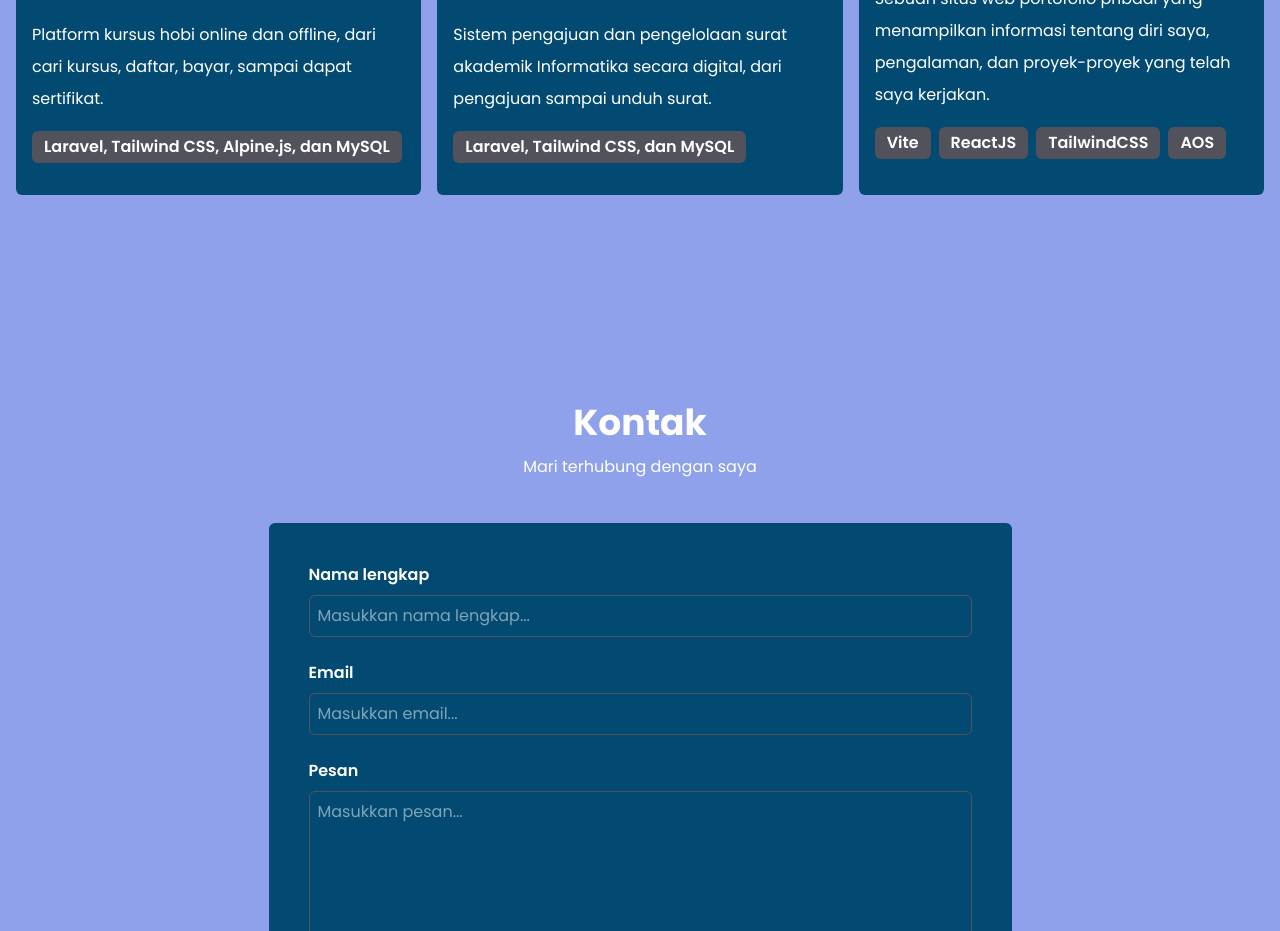
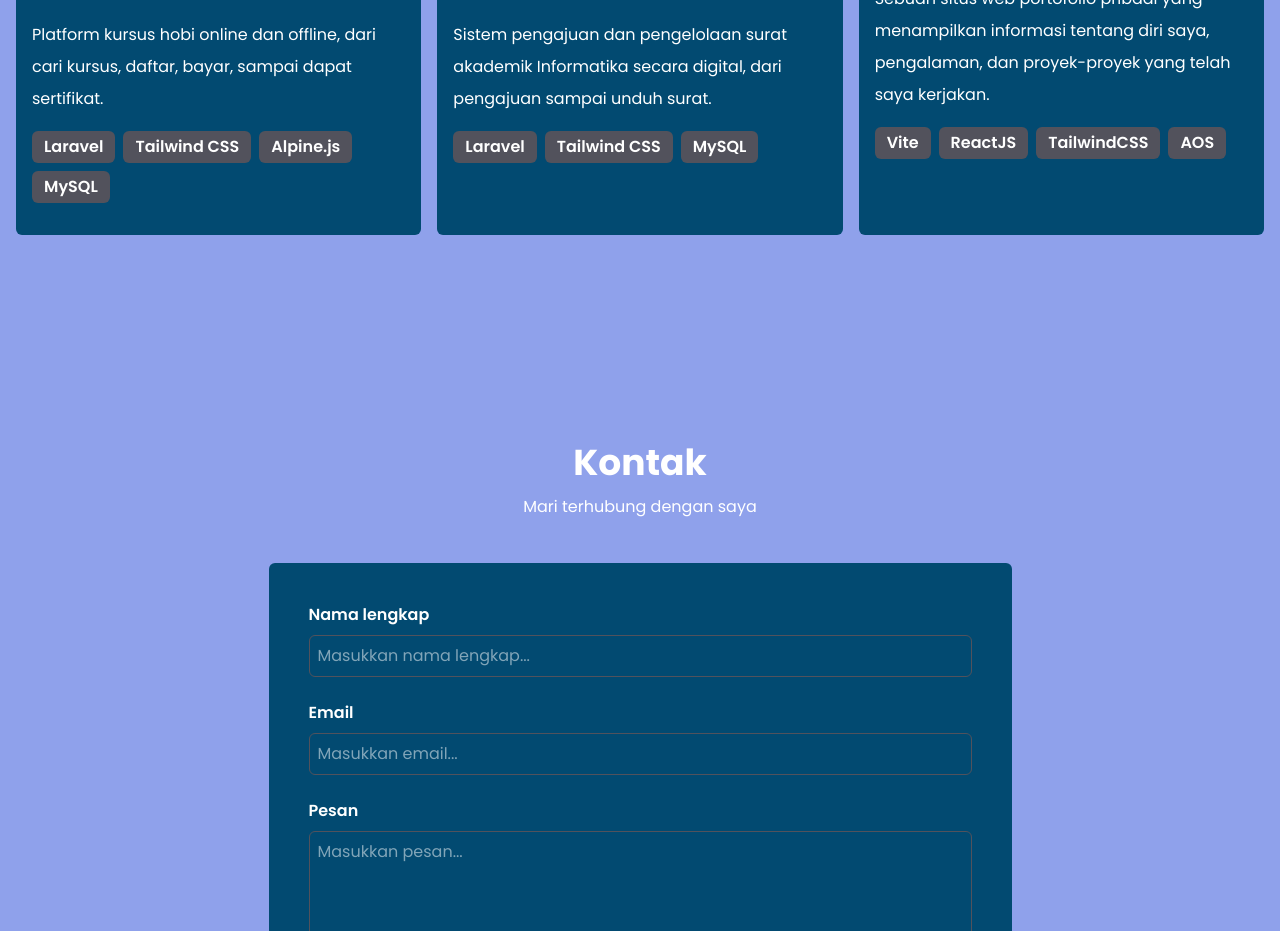
Before and after one commit to Gede-Widhi-wardhana/Portofolio, a React (Vite) app: page / in a window 1280 px wide. Shown: the part 2580-3511 px from the top of the page. Built offline with nearby package versions, Linux system fonts and the light colour scheme.

Commit message:
perbaikan portofolio

```diff
--- a/src/data.js
+++ b/src/data.js
@@ -92,7 +92,7 @@ export const listProyek = [
     gambar: Proyek1,
     nama: "Kursus Hobi",
     desk: "Platform kursus hobi online dan offline, dari cari kursus, daftar, bayar, sampai dapat sertifikat.",
-    tools: ["Laravel, Tailwind CSS, Alpine.js, dan MySQL"],
+    tools: ["Laravel", "Tailwind CSS", "Alpine.js", "MySQL"],
     dad: "200",
   },
   {
@@ -100,7 +100,7 @@ export const listProyek = [
     gambar: Proyek2,
     nama: "SIERRA",
     desk: "Sistem pengajuan dan pengelolaan surat akademik Informatika secara digital, dari pengajuan sampai unduh surat.",
-    tools: ["Laravel, Tailwind CSS, dan MySQL"],
+    tools: ["Laravel", "Tailwind CSS", "MySQL"],
     dad: "300",
   },
   {
```
